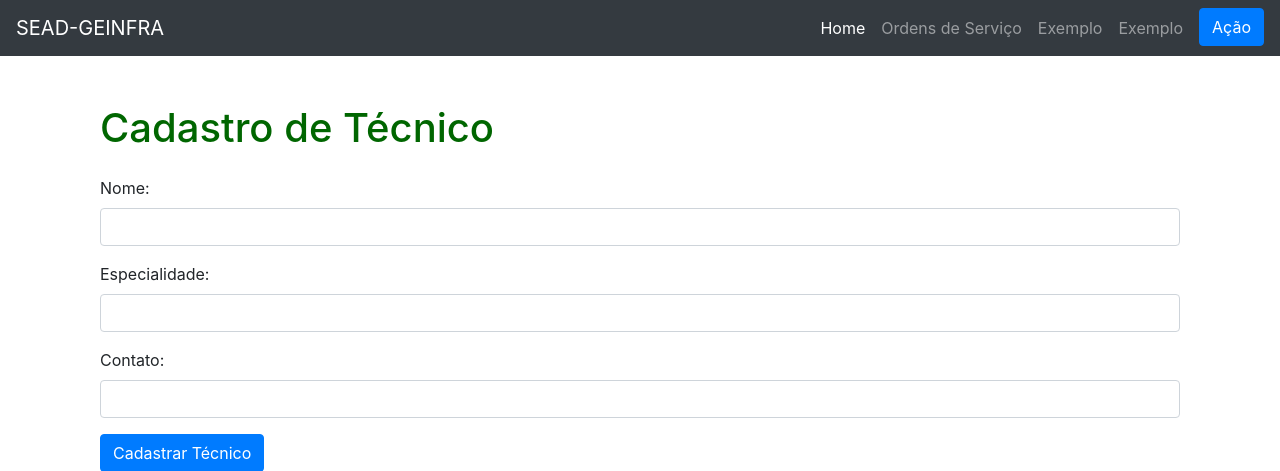
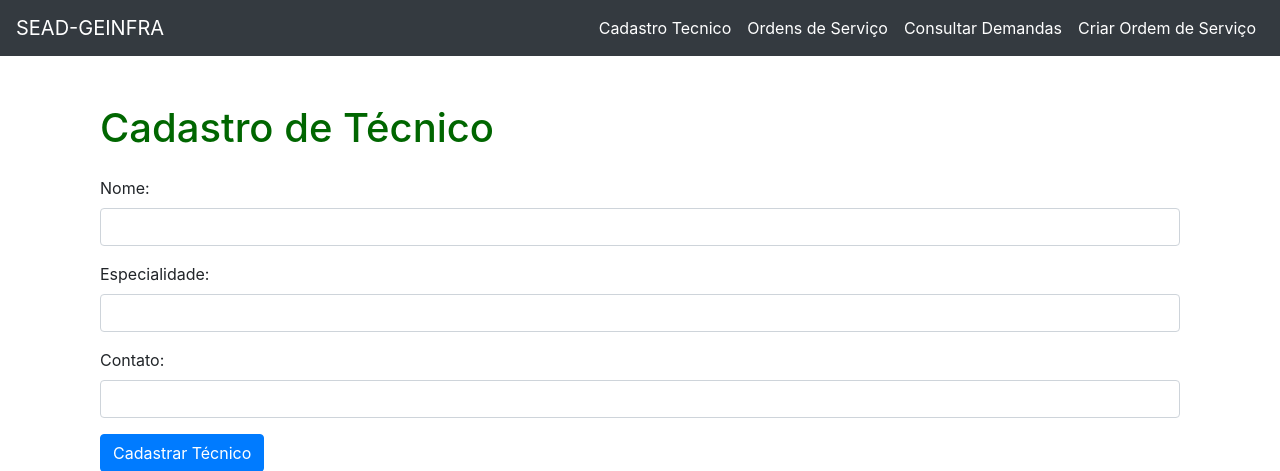
Before and after one commit to Gabriel-Mesq/SEAD_demandas_geinfra, a Flask app: page /cadastro_tecnico in a window 1280 px wide. Shown: the top 471 px of the page. Run offline with Flask 3, Linux system fonts and the light colour scheme; some libraries are stand-ins or nearby versions.

Commit message:
ajustes na header, refiz a função de cadastrar tecnico

```diff
--- a/main.py
+++ b/main.py
@@ -144,9 +144,6 @@ def criar_ordem_servico():
 
 
 
-
-
-
 @app.route('/ver_ordem_servico/<int:ordem_servico_id>', methods=['GET'])
 def ver_ordem_servico(ordem_servico_id):
     conn = get_db_connection()
@@ -240,6 +237,45 @@ def gerar_pdf(ordem_servico_id):
 @app.route('/cadastro_tecnico')
 def cadastro_tecnico():
     return render_template('cadastro_tecnico.html')
+
+@app.route('/cadastro_tecnico_form', methods=['GET', 'POST'])
+def cadastro_tecnico_form():
+    conn = get_db_connection()
+    cursor = conn.cursor(pymysql.cursors.DictCursor)
+
+    if request.method == 'POST':
+        nome = request.form.get('nome')
+        especialidade = request.form.get('especialidade')
+        contato = request.form.get('contato')
+
+        # Logs for debugging
+        app.logger.info(f'nome: {nome}')
+        app.logger.info(f'especialidade: {especialidade}')
+        app.logger.info(f'contato: {contato}')
+
+        # Check if any required field is missing
+        if not nome or not especialidade or not contato:
+            return "Erro: Todos os campos são obrigatórios.", 400
+
+        # Insert the new technician into the database
+        cursor.execute('INSERT INTO tecnico (nome) VALUES (%s)',
+                       (nome))
+
+        conn.commit()
+        cursor.close()
+        conn.close()
+
+        return redirect(url_for('cadastro_tecnico_success'))
+
+    cursor.close()
+    conn.close()
+
+    return render_template('cadastro_tecnico.html')
+
+@app.route('/cadastro_tecnico_success')
+def cadastro_tecnico_success():
+    return "Técnico cadastrado com sucesso!"
+
 
 @app.route('/consultar_ordens_servico', methods=['GET', 'POST'])
 def consultar_ordens_servico():
--- a/templates/cadastro_tecnico.html
+++ b/templates/cadastro_tecnico.html
@@ -5,7 +5,7 @@
 {% block content %}
 <div class="container mt-5">
     <h1 class="mb-4">Cadastro de Técnico</h1>
-    <form action="{{ url_for('cadastro_tecnico') }}" method="post">
+    <form action="{{ url_for('cadastro_tecnico_form') }}" method="post">
         <div class="form-group">
             <label for="nome">Nome:</label>
             <input type="text" class="form-control" id="nome" name="nome" required>
--- a/templates/header.html
+++ b/templates/header.html
@@ -21,19 +21,16 @@
             <div class="collapse navbar-collapse" id="navbarNav">
                 <ul class="navbar-nav ml-auto">
                     <li class="nav-item active">
-                        <a class="nav-link" href="/">Home <span class="sr-only">(current)</span></a>
+                        <a class="nav-link" href="/cadastro_tecnico">Cadastro Tecnico<span class="sr-only">(current)</span></a>
                     </li>
-                    <li class="nav-item">
+                    <li class="nav-item active">
                         <a class="nav-link" href="/consultar_ordens_servico">Ordens de Serviço</a>
                     </li>
-                    <li class="nav-item">
-                        <a class="nav-link" href="#">Exemplo</a>
+                    <li class="nav-item active">
+                        <a class="nav-link" href="/consultar_demandas">Consultar Demandas</a>
                     </li>
-                    <li class="nav-item">
-                        <a class="nav-link" href="#">Exemplo</a>
-                    </li>
-                    <li class="nav-item">
-                        <a class="btn btn-primary ml-2" href="#" role="button">Ação</a>
+                    <li class="nav-item active">
+                        <a class="nav-link" href="/criar_ordem_servico">Criar Ordem de Serviço</a>
                     </li>
                 </ul>
             </div>
```
